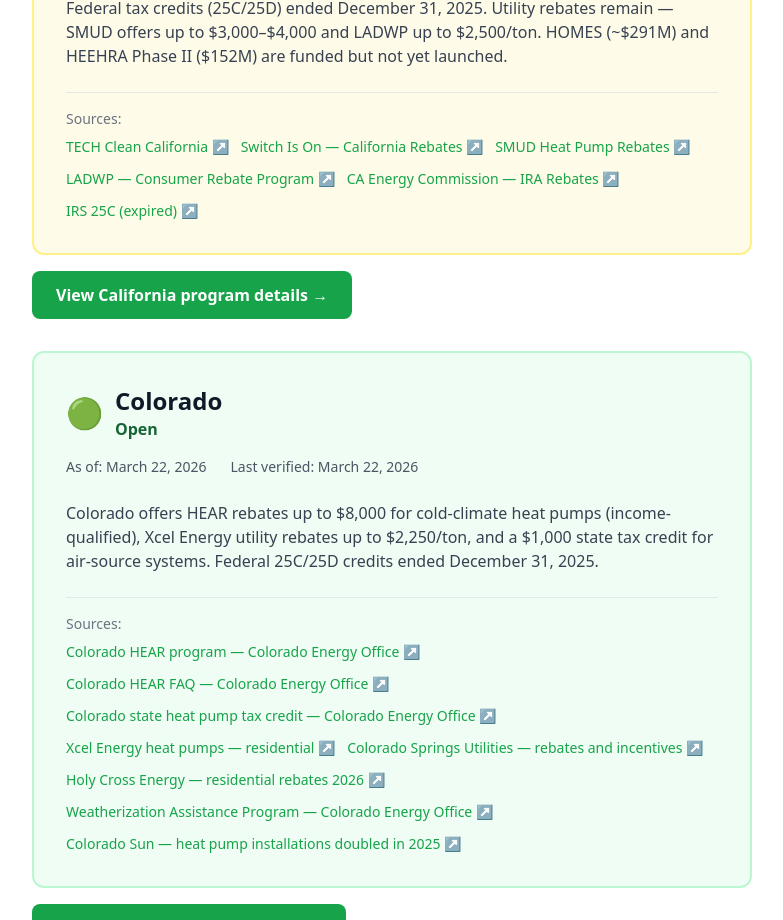
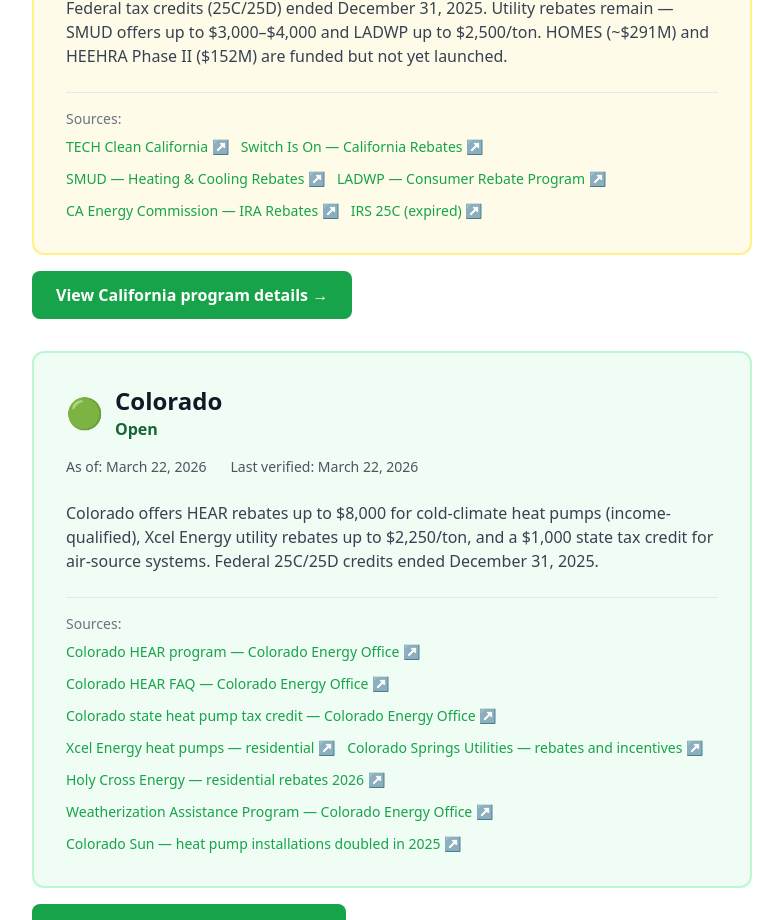
Before and after one commit to giniwproductions-88/homeenergybasics, a Next.js app: page /heat-pumps in a window 1280 px wide. Shown: the part 940-1860 px from the top of the page, without its empty margins (248-1031 px from the left). Built offline with nearby package versions, Linux system fonts and the light colour scheme.

Commit message:
Fix broken SMUD source link in CA incentives entry

```diff
--- a/src/data/incentives.ts
+++ b/src/data/incentives.ts
@@ -34,8 +34,8 @@
         url: "https://www.switchison.org/",
       },
       {
-        label: "SMUD Heat Pump Rebates",
-        url: "https://www.smud.org/en/rebates-and-savings",
+        label: "SMUD — Heating & Cooling Rebates",
+        url: "https://www.smud.org/Rebates-and-Savings-Tips/Rebates-for-My-Home/Heating-and-Cooling-Rebates",
       },
       {
         label: "LADWP — Consumer Rebate Program",
```
